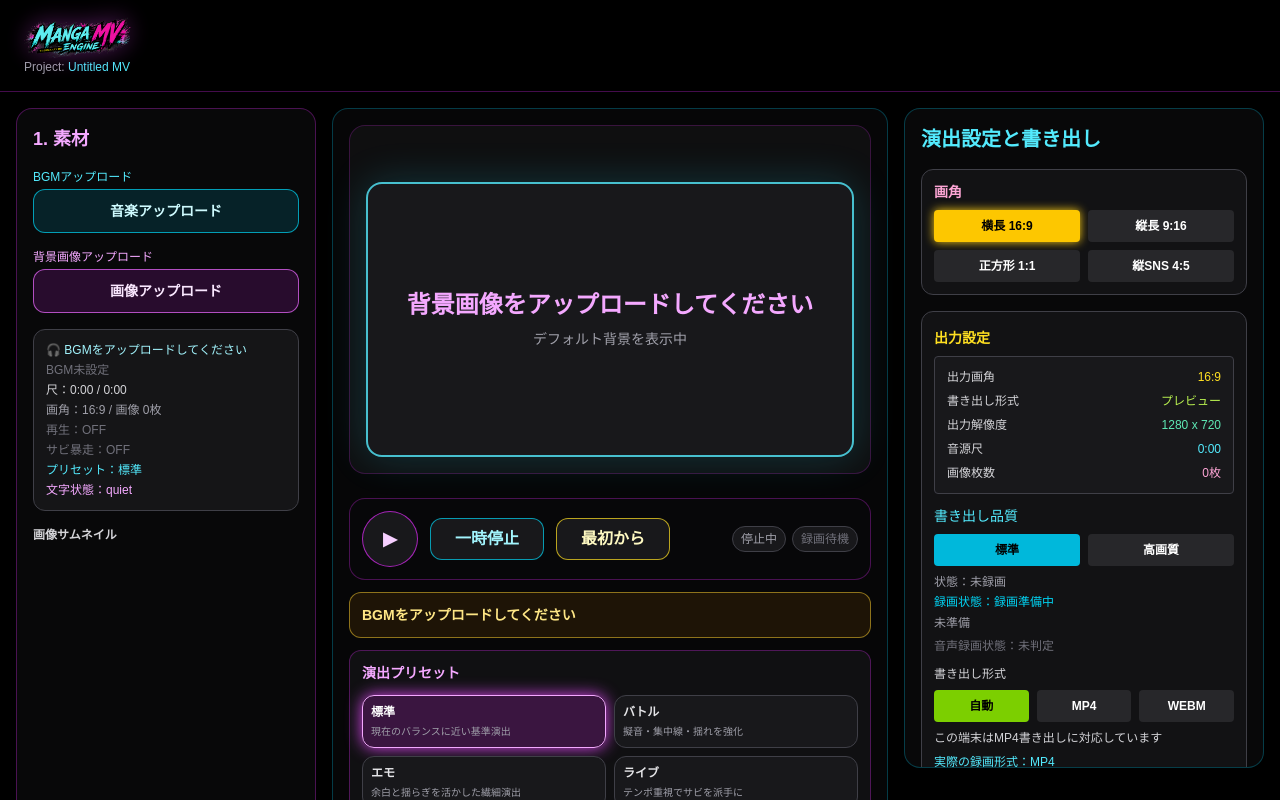
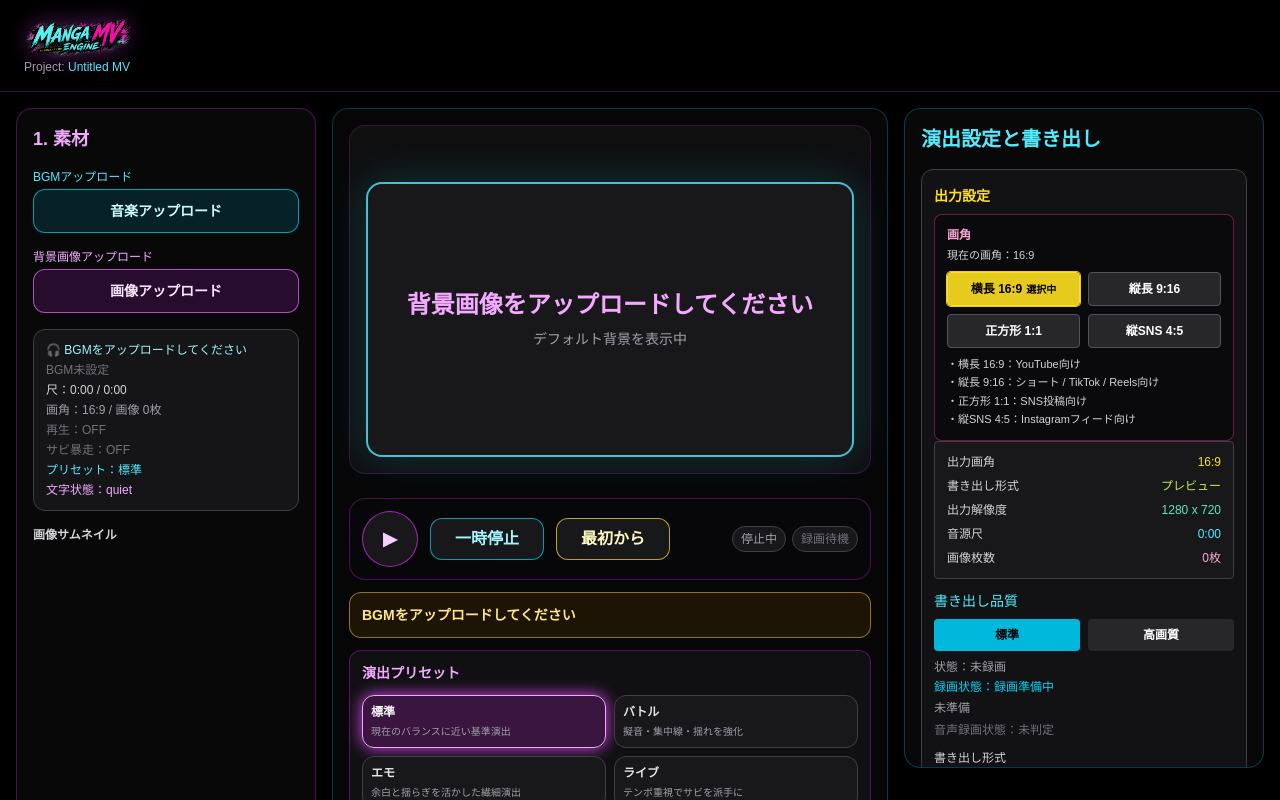
Before and after one commit to utugorou/manga-mv-engine, a Next.js app: page / in a window 1280 px wide. Shown: the top 800 px of the page. Built offline with nearby package versions, Linux system fonts and the light colour scheme.

Commit message:
画角UIを書き出しタブへ集約して説明を整理

```diff
--- a/app/page.tsx
+++ b/app/page.tsx
@@ -1608,27 +1608,6 @@ export default function Home() {
         return "top-8 right-8";
     }
   };
-
-  const renderAspectRatioSelector = (compact = false) => (
-    <div className={`rounded-xl border border-zinc-700 bg-zinc-900/70 ${compact ? "p-2" : "p-3"}`}>
-      <p className="mb-2 text-sm font-bold text-pink-300">画角</p>
-      <div className="grid grid-cols-2 gap-2">
-        {aspectList.map((ratio) => (
-          <button
-            key={ratio}
-            onClick={() => setAspectRatio(ratio)}
-            className={`rounded p-2 text-xs font-bold ${
-              aspectRatio === ratio
-                ? "bg-yellow-400 text-black shadow-[0_0_10px_#facc15]"
-                : "bg-zinc-800 hover:bg-zinc-700"
-            }`}
-          >
-            {aspectLabels[ratio]}
-          </button>
-        ))}
-      </div>
-    </div>
-  );
 
   return (
     <main className="min-h-screen bg-black text-white">
@@ -1868,10 +1847,12 @@ export default function Home() {
         <div className="max-h-[calc(100vh-140px)] overflow-y-auto rounded-2xl border border-cyan-500/30 bg-zinc-950/90 p-4">
           <h2 className="text-xl font-bold mb-4 text-cyan-300">演出設定と書き出し</h2>
           <div className="space-y-4">
-            {renderAspectRatioSelector()}
             <div className="rounded-xl border border-zinc-700 bg-zinc-900/70 p-3">
               <ExportPanel
                 aspectRatio={aspectRatio}
+                aspectList={aspectList}
+                aspectLabels={aspectLabels}
+                setAspectRatio={setAspectRatio}
                 audioDuration={audioDuration}
                 imageCount={images.length}
                 exportMode={exportMode}
@@ -2023,7 +2004,6 @@ export default function Home() {
           ))}
         </div>
         <div className="mt-1 min-h-0 flex-1 overflow-y-auto overflow-x-hidden rounded-xl border border-zinc-700 bg-zinc-950/90 p-2 pb-4 shadow-inner shadow-cyan-950/40 [&_button]:min-h-10 [&_button]:text-sm [&_input]:min-h-10 [&_input]:text-base [&_select]:min-h-10 [&_select]:text-base [&_textarea]:min-h-10 [&_textarea]:text-base [&_input[type='range']]:min-h-7">
-          {(mobileTab === "assets" || mobileTab === "export") ? <div className="mb-3">{renderAspectRatioSelector(true)}</div> : null}
           {mobileTab === "assets" ? (
             <UploadPanel
               handleImageUpload={handleImageUpload}
@@ -2182,7 +2162,7 @@ export default function Home() {
           ) : null}
           {mobileTab === "export" ? (
             <div className="rounded-xl border border-zinc-700 bg-zinc-900/70 p-3">
-              <ExportPanel aspectRatio={aspectRatio} audioDuration={audioDuration} imageCount={images.length} exportMode={exportMode} exportQuality={exportQuality} setExportQuality={setExportQuality} exportStatus={exportStatus} exportMessage={exportMessage} handlePrepareExport={handlePrepareExport} handleStartRecording={handleStartRecording} handleStopRecording={handleStopRecording} isRecording={isRecording} recordingMode={recordingMode} recordedVideoUrl={recordedVideoUrl} exportAudioStatus={exportAudioStatus} formatTime={formatTime} autoRecordEnabled={autoRecordEnabled} setAutoRecordEnabled={setAutoRecordEnabled} audioDurationState={audioDurationState} hasAudio={Boolean(audioUrl)} exportFormatPreference={exportFormatPreference} setExportFormatPreference={setExportFormatPreference} supportsMp4Recording={formatPreview.supportsMp4} actualRecordingFormat={formatPreview.actualFormat} selectedMimeType={formatPreview.selectedMimeType ?? null} mp4FallbackMessage={mp4FallbackMessage} recordedFileExtension={recordedFileExtension} recordingStreamDiagnostics={recordingStreamDiagnostics} />
+              <ExportPanel aspectRatio={aspectRatio} aspectList={aspectList} aspectLabels={aspectLabels} setAspectRatio={setAspectRatio} audioDuration={audioDuration} imageCount={images.length} exportMode={exportMode} exportQuality={exportQuality} setExportQuality={setExportQuality} exportStatus={exportStatus} exportMessage={exportMessage} handlePrepareExport={handlePrepareExport} handleStartRecording={handleStartRecording} handleStopRecording={handleStopRecording} isRecording={isRecording} recordingMode={recordingMode} recordedVideoUrl={recordedVideoUrl} exportAudioStatus={exportAudioStatus} formatTime={formatTime} autoRecordEnabled={autoRecordEnabled} setAutoRecordEnabled={setAutoRecordEnabled} audioDurationState={audioDurationState} hasAudio={Boolean(audioUrl)} exportFormatPreference={exportFormatPreference} setExportFormatPreference={setExportFormatPreference} supportsMp4Recording={formatPreview.supportsMp4} actualRecordingFormat={formatPreview.actualFormat} selectedMimeType={formatPreview.selectedMimeType ?? null} mp4FallbackMessage={mp4FallbackMessage} recordedFileExtension={recordedFileExtension} recordingStreamDiagnostics={recordingStreamDiagnostics} />
             </div>
           ) : null}
         </div>
--- a/src/components/ExportPanel.tsx
+++ b/src/components/ExportPanel.tsx
@@ -20,6 +20,9 @@ import type {
 
 type ExportPanelProps = {
   aspectRatio: AspectRatio;
+  aspectList: AspectRatio[];
+  aspectLabels: Record<AspectRatio, string>;
+  setAspectRatio: (ratio: AspectRatio) => void;
   audioDuration: number;
   imageCount: number;
   exportMode: ExportMode;
@@ -56,6 +59,9 @@ type ExportPanelProps = {
 
 export default function ExportPanel({
   aspectRatio,
+  aspectList,
+  aspectLabels,
+  setAspectRatio,
   audioDuration,
   imageCount,
   exportMode,
@@ -112,6 +118,36 @@ export default function ExportPanel({
   return (
     <div className="pt-1">
       <p className="text-sm mb-2 text-yellow-300 font-bold">出力設定</p>
+
+      <div className="rounded-lg border border-pink-500/40 bg-zinc-950/70 p-3">
+        <p className="text-xs font-bold text-pink-300">画角</p>
+        <p className="mt-1 text-[11px] text-zinc-300">現在の画角：{aspectRatio}</p>
+        <div className="mt-2 grid grid-cols-2 gap-2">
+          {aspectList.map((ratio) => {
+            const isActive = aspectRatio === ratio;
+            return (
+              <button
+                key={ratio}
+                onClick={() => setAspectRatio(ratio)}
+                className={`rounded border p-2 text-xs font-bold ${
+                  isActive
+                    ? "border-yellow-300 bg-yellow-300/90 text-black shadow-[0_0_0_1px_rgba(253,224,71,0.9)]"
+                    : "border-zinc-600 bg-zinc-800 hover:bg-zinc-700"
+                }`}
+              >
+                <span>{aspectLabels[ratio]}</span>
+                {isActive ? <span className="ml-1 inline-block text-[10px]">選択中</span> : null}
+              </button>
+            );
+          })}
+        </div>
+        <ul className="mt-2 space-y-0.5 text-[11px] text-zinc-300">
+          <li>・横長 16:9：YouTube向け</li>
+          <li>・縦長 9:16：ショート / TikTok / Reels向け</li>
+          <li>・正方形 1:1：SNS投稿向け</li>
+          <li>・縦SNS 4:5：Instagramフィード向け</li>
+        </ul>
+      </div>
 
       <div className="bg-zinc-900 border border-zinc-700 rounded p-3 text-xs text-zinc-300 space-y-2">
         <div className="flex justify-between">
```
